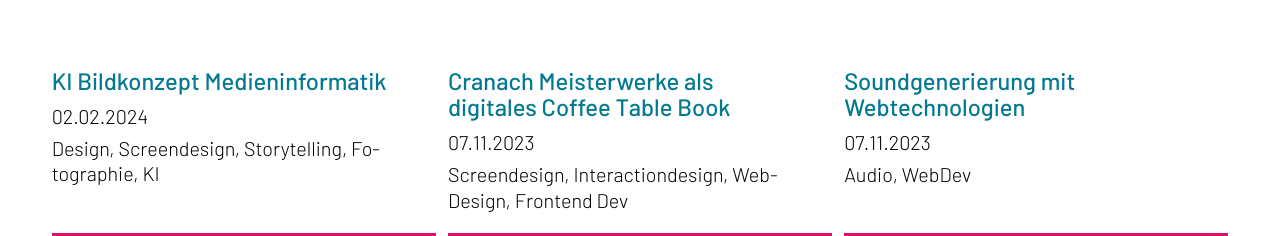
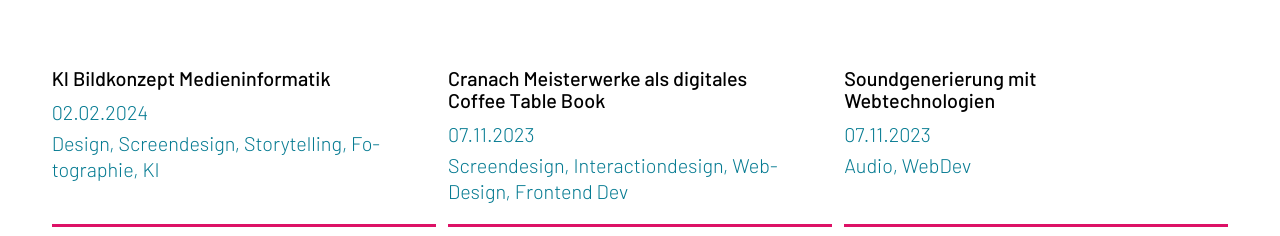
Before and after one commit to mi-classroom/fd-2025-pr-fungstraining-vschaefer, a website with bundled scripts: page index.html in a window 1280 px wide. Shown: the part 666-902 px from the top of the page. Built offline with nearby package versions, Linux system fonts and the light colour scheme; a web font is replaced by a local one.

Commit message:
Task 3 solved

```diff
--- a/assets/styles/base.css
+++ b/assets/styles/base.css
@@ -174,7 +174,7 @@ a:not(.wrap).extern::before {
 
 a:not(.wrap):hover {
   background-color: var(--decoration-color);
-  color: var(--color-lighter) !important;
+  color: var(--color-lighter);
 }
 
 .layout-wrap {
--- a/assets/styles/components/topic-overview.css
+++ b/assets/styles/components/topic-overview.css
@@ -29,10 +29,17 @@
     h3 {
       padding-top: var(--size-m);
       margin-bottom: var(--size-s);
+      font-size: var(--size-m);
+      color: var(--text-color);
+    }
+
+    ul {
       color: var(--color-darkblue);
+
     }
 
     p {
+      color: var(--color-darkblue);
       line-height: var(--lh-tight);
     }
 
--- a/assets/styles/variables.css
+++ b/assets/styles/variables.css
@@ -54,7 +54,7 @@
 
   /* Functional Colors */
   --interaction-color: var(--color-pink);
-  --decoration-color: var(--color-pink);
+  --decoration-color: var(--color-green);
   --icon-color: var(--color-blue);
   --text-color: var(--color-darker);
   --headline-color: var(--color-darkblue);
```
